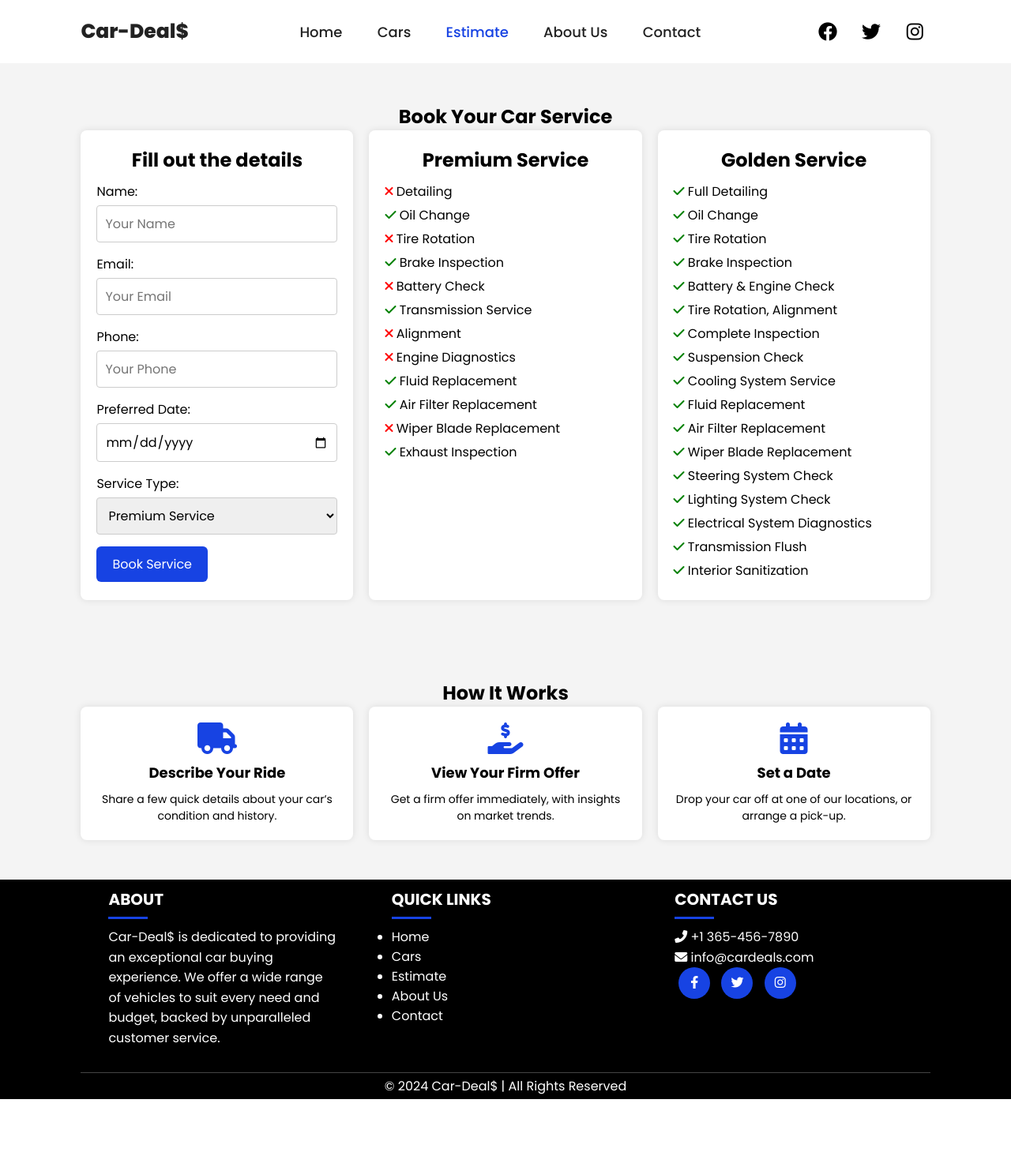
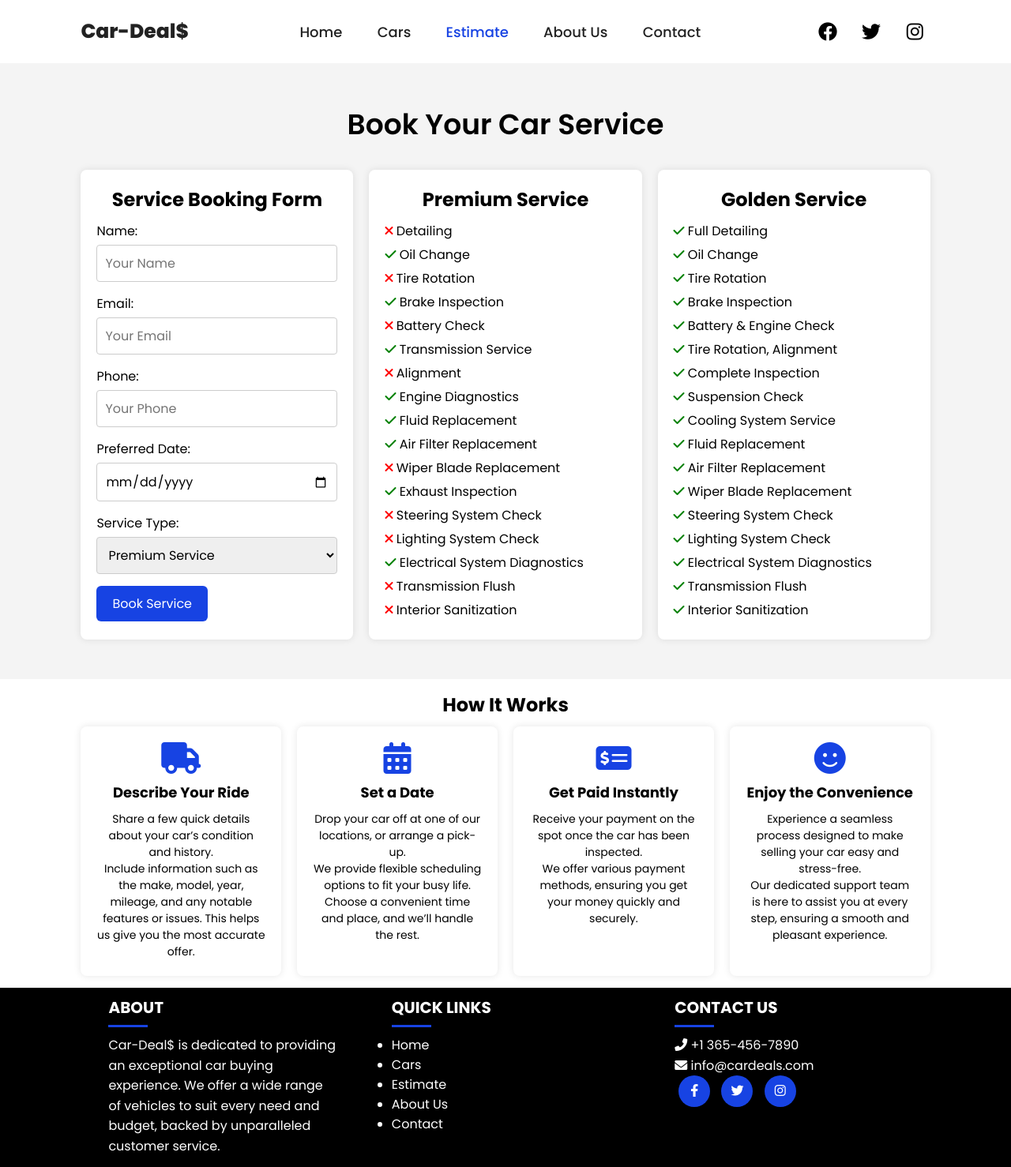
Before and after one commit to S4rthakGupta/CarDeals_ResponsiveWebsite, a plain HTML site: page estimate.html in a window 1280 px wide. Shown: the top 1478 px of the page at 79% size. Before the commit the page ends 1392 px from the top, so only its background shows below. Drawn offline with Linux system fonts and the light colour scheme.

Commit message:
making changes

```diff
--- a/assets/style.css
+++ b/assets/style.css
@@ -237,7 +237,7 @@ body {
 
 .car-grid-container {
     display: grid;
-    grid-template-columns: repeat(auto-fit, minmax(250px, 1fr));
+    grid-template-columns: repeat(auto-fit, minmax(475px, 1fr));
     gap: 20px;
 }
 
@@ -290,8 +290,7 @@ body {
 /* Styling for products page ends here */
 /* How It Works Section */
 .how-it-works-section {
-    padding: 50px 8%;
-    background-color: #f4f4f4;
+    padding: 15px 8%;
     text-align: center;
 }
 
@@ -307,7 +306,6 @@ body {
     background-color: #ffffff;
     border-radius: 8px;
     box-shadow: 0 0 10px rgba(0, 0, 0, 0.1);
-    text-align: center;
 }
 
 .step i {
@@ -326,6 +324,12 @@ body {
 }
 
 /* Book Service Section */
+.how-it-works-section h2 {
+    font-size: 24px;
+    margin-bottom: 10px;
+    text-align: center;
+}
+
 .book-service-section {
     padding: 50px 8%;
     background-color: #f4f4f4;
@@ -435,85 +439,6 @@ body {
     float: right;
     margin-top: 10px;
 }
-/* Sell Car Section
-.sell-car-section {
-    padding: 50px 8%;
-    background-color: #f4f4f4;
-}
-
-.sell-car-content {
-    display: flex;
-    align-items: center;
-    justify-content: space-between;
-    gap: 20px;
-}
-
-.sell-car-form {
-    flex: 1;
-    background-color: #ffffff;
-    padding: 20px;
-    border-radius: 8px;
-    box-shadow: 0 0 10px rgba(0, 0, 0, 0.1);
-}
-
-.sell-car-form h1 {
-    font-size: 24px;
-    margin-bottom: 10px;
-}
-
-.sell-car-form p {
-    font-size: 16px;
-    margin-bottom: 20px;
-}
-
-.form-group {
-    margin-bottom: 15px;
-}
-
-.form-group label {
-    display: block;
-    font-size: 14px;
-    margin-bottom: 5px;
-}
-
-.form-group input,
-.form-group select {
-    width: 100%;
-    padding: 10px;
-    font-size: 16px;
-    border: 1px solid #ccc;
-    border-radius: 4px;
-}
-
-.estimate-btn {
-    padding: 10px 20px;
-    background-color: #1743e3;
-    border: none;
-    border-radius: 6px;
-    color: white;
-    font-size: 16px;
-    cursor: pointer;
-    transition: background 0.3s;
-}
-
-.estimate-btn:hover {
-    background-color: #0f2a7f;
-}
-
-.sell-car-image {
-    flex: 1;
-    padding: 20px;
-    background-color: #ffffff;
-    border-radius: 8px;
-    box-shadow: 0 0 10px rgba(0, 0, 0, 0.1);
-}
-
-.sell-car-image img {
-    max-width: 100%;
-    height: auto;
-    border-radius: 8px;
-} */
-
 
 
 /* Styling for About Page (Starts here) */
@@ -522,7 +447,7 @@ body {
     background: #ffffff;
 }
 
-.about-us h2 {
+.about-us h1 {
     font-size: 36px;
     font-weight: 600;
     text-align: center;
@@ -624,6 +549,14 @@ body {
 
 
 /* Styling for Contact Page (Starts here) */
+.book-service-section h1 {
+    font-size: 36px;
+    font-weight: 600;
+    text-align: center;
+    margin-bottom: 30px;
+}
+
+
 .contact-container {
     display: flex;
     justify-content: space-between;
@@ -929,6 +862,11 @@ iframe {
         flex-direction: column;
     }
 
+    .how-it-works-content
+    {
+        flex-direction: column;
+    }
+
 }
 
 /* Second breakpoint of media query */
--- a/estimate.html
+++ b/estimate.html
@@ -41,7 +41,7 @@
 
 
                     <div class="book-service-form">
-                        <h3>Fill out the details</h3>
+                        <h3>Service Booking Form</h3>
                         <form>
                             <div class="form-group">
                                 <label for="name">Name:</label>
@@ -82,11 +82,16 @@
                         <li><i class="fa-solid fa-xmark"></i> Battery Check</li>
                         <li><i class="fa-solid fa-check"></i> Transmission Service</li>
                         <li><i class="fa-solid fa-xmark"></i> Alignment</li>
-                        <li><i class="fa-solid fa-xmark"></i> Engine Diagnostics</li>
+                        <li><i class="fa-solid fa-check"></i> Engine Diagnostics</li>
                         <li><i class="fa-solid fa-check"></i> Fluid Replacement</li>
                         <li><i class="fa-solid fa-check"></i> Air Filter Replacement</li>
                         <li><i class="fa-solid fa-xmark"></i> Wiper Blade Replacement</li>
                         <li><i class="fa-solid fa-check"></i> Exhaust Inspection</li>
+                        <li><i class="fa-solid fa-xmark"></i> Steering System Check</li>
+                        <li><i class="fa-solid fa-xmark"></i> Lighting System Check</li>
+                        <li><i class="fa-solid fa-check"></i> Electrical System Diagnostics</li>
+                        <li><i class="fa-solid fa-xmark"></i> Transmission Flush</li>
+                        <li><i class="fa-solid fa-xmark"></i> Interior Sanitization</li>
                     </ul>
                 </div>
 
@@ -122,16 +127,25 @@
                         <i class="fas fa-truck"></i>
                         <h3>Describe Your Ride</h3>
                         <p>Share a few quick details about your car’s condition and history.</p>
-                    </div>
-                    <div class="step">
-                        <i class="fas fa-hand-holding-usd"></i>
-                        <h3>View Your Firm Offer</h3>
-                        <p>Get a firm offer immediately, with insights on market trends.</p>
+                        <p>Include information such as the make, model, year, mileage, and any notable features or issues. This helps us give you the most accurate offer.</p>
                     </div>
                     <div class="step">
                         <i class="fas fa-calendar-alt"></i>
                         <h3>Set a Date</h3>
                         <p>Drop your car off at one of our locations, or arrange a pick-up.</p>
+                        <p>We provide flexible scheduling options to fit your busy life. Choose a convenient time and place, and we’ll handle the rest.</p>
+                    </div>
+                    <div class="step">
+                        <i class="fas fa-money-check-alt"></i>
+                        <h3>Get Paid Instantly</h3>
+                        <p>Receive your payment on the spot once the car has been inspected.</p>
+                        <p>We offer various payment methods, ensuring you get your money quickly and securely.</p>
+                    </div>
+                    <div class="step">
+                        <i class="fas fa-smile"></i>
+                        <h3>Enjoy the Convenience</h3>
+                        <p>Experience a seamless process designed to make selling your car easy and stress-free.</p>
+                        <p>Our dedicated support team is here to assist you at every step, ensuring a smooth and pleasant experience.</p>
                     </div>
                 </div>
             </section>
```
Also changed, not shown: about.html (+4 -4 lines).
